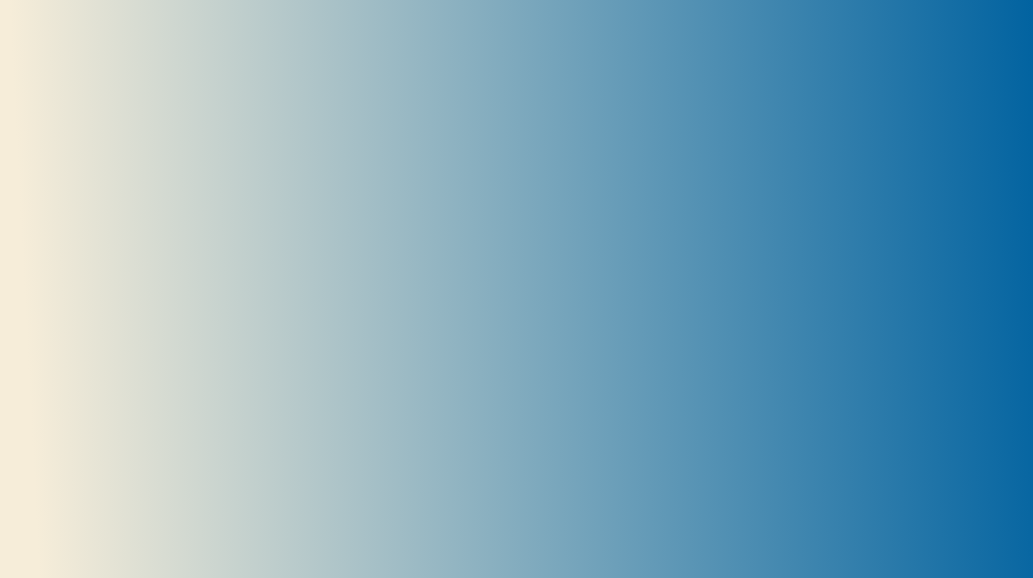
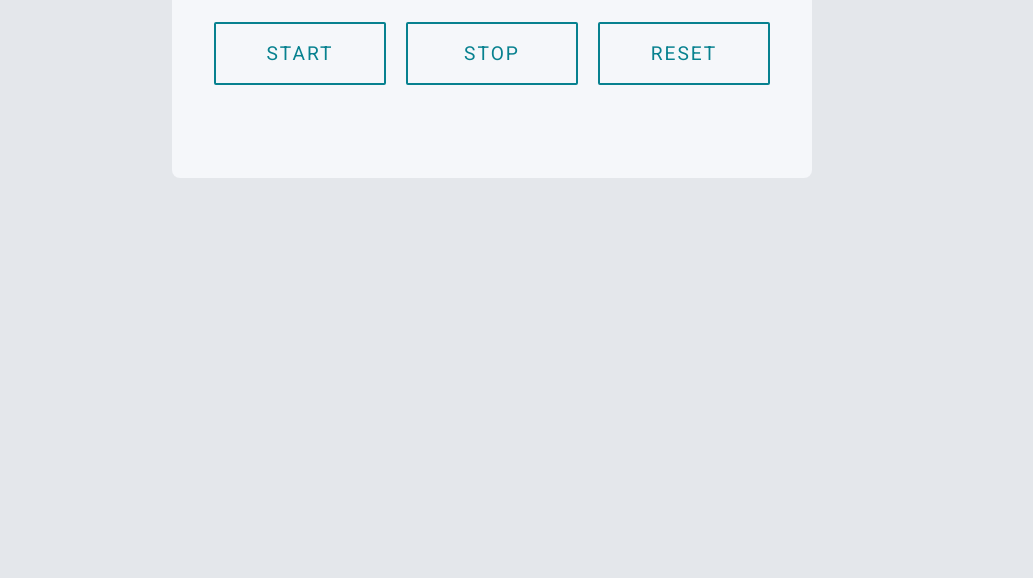
Before and after one commit to CasualHello/old_portfolio, a plain HTML site: page StopWatch/index.html in a window 1280 px wide. Shown: the part 522-1100 px from the top of the page, without its empty margins (148-1181 px from the left). Drawn offline with Linux system fonts and the light colour scheme.

Commit message:
Change app style

```diff
--- a/StopWatch/index.html
+++ b/StopWatch/index.html
@@ -22,43 +22,69 @@
 
       body {
         min-height: 100vh;
-        background: linear-gradient(
-          87deg,
-          rgba(246, 237, 217, 1) 14%,
-          rgba(0, 98, 160, 1) 91%
-        );
-        background-repeat: no-repeat;
+        background-color: #e4e7eb;
       }
+
       .wrapper {
+        padding: 32px;
         display: flex;
         flex-direction: column;
         justify-content: center;
         margin: 300px auto;
         color: black;
         text-align: center;
+        background-color: #f5f7fa;
+        max-width: 40em;
+        border-radius: 8px;
+        height: 400px;
       }
+
+      .button__container {
+        display: flex;
+        flex-direction: row;
+        justify-content: space-evenly;
+      }
+
       button {
-        border-style: solid;
-        color: white;
-        background-color: rgba(0, 98, 160, 1);
-        border: none;
+        text-transform: uppercase;
+        color: #07818f;
+        letter-spacing: 2px;
+        border: 2px solid #07818f;
+        border-radius: 2px;
+        background-color: #f5f7fa;
         text-decoration: none;
         cursor: pointer;
         font-size: 1.2em;
         padding: 18px 10px;
         width: 180px;
         margin: 10px;
-        transition: 0.4s;
+        text-align: center;
+        transition: all 0.5s;
+        position: relative;
+      }
+
+      button span {
+        position: relative;
+        z-index: 2;
+      }
+
+      button:after {
+        position: absolute;
+        content: "";
+        top: 0;
+        left: 0;
+        width: 0;
+        height: 100%;
+        background: #07818f;
+        transition: all 0.5s;
       }
 
       button:hover {
-        outline: solid 1px black;
-        background: linear-gradient(
-          87deg,
-          rgba(0, 98, 160, 1) 14%,
-          rgba(246, 237, 217, 1) 91%
-        );
-        color: black;
+        color: white;
+      }
+
+      button:hover::after {
+        width: 100%;
       }
 
       h1 {
@@ -67,12 +93,14 @@
         font-size: 2.6em;
         text-transform: uppercase;
         margin-bottom: 32px;
+        color: #1f2933;
       }
 
       p {
-        font-weight: 100;
+        font-weight: 400;
         font-size: 2em;
         margin-bottom: 32px;
+        color: #1f2933;
       }
     </style>
   </head>
@@ -81,9 +109,11 @@
       <h1>Stopwatch</h1>
       <div>
         <p><span id="sec">00</span>:<span id="milsec">00</span></p>
-        <button id="button-start">Start</button>
-        <button id="button-stop">Stop</button>
-        <button id="button-reset">Reset</button>
+        <div class="button__container">
+          <button id="button-start"><span>Start</span></button>
+          <button id="button-stop"><span>Stop</span></button>
+          <button id="button-reset"><span>Reset</span></button>
+        </div>
       </div>
     </div>
     <script src="main.js"></script>
```
